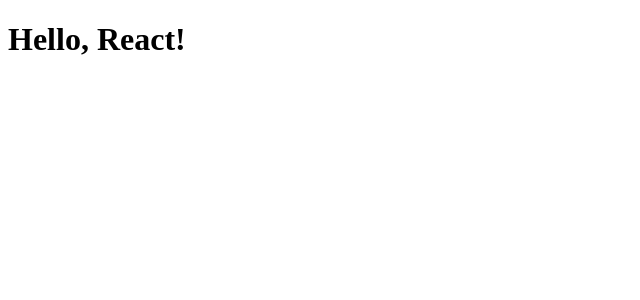
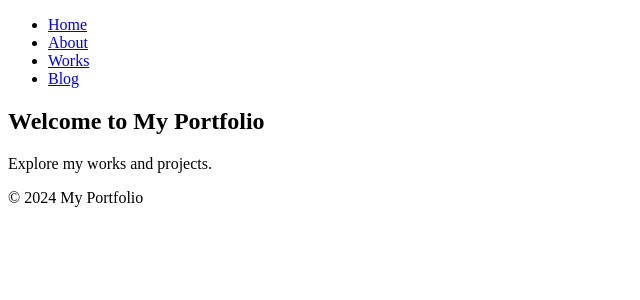
Before and after one commit to RomaneeChoiti/Choidev.github.io, a React app: page / in a window 1280 px wide. Shown: the top 300 px of the page, without its empty margins (0-640 px from the left). Built offline with nearby package versions, Linux system fonts and the light colour scheme.

Commit message:
Force remove embedded repository and update .gitignore

```diff
--- a/index.html
+++ b/public/index.html
@@ -1,12 +1,14 @@
 <!DOCTYPE html>
 <html lang="en">
   <head>
+    <link rel="icon" href="/favicon.ico" type="image/x-icon" />
+
     <meta charset="UTF-8" />
     <meta name="viewport" content="width=device-width, initial-scale=1.0" />
     <title>React App</title>
   </head>
   <body>
     <div id="root"></div>
-    <script src="dist/bundle.js"></script>
+    <script src="/dist/bundle.js"></script>
   </body>
 </html>
--- a/src/App.js
+++ b/src/App.js
@@ -1,11 +1,27 @@
 import React from "react";
+import { BrowserRouter as Router, Route, Routes } from "react-router-dom";
+import Header from "./components/Header";
+import Footer from "./components/Footer";
+import Home from "./components/Home";
+import About from "./components/About";
+import Works from "./components/Works";
+import Blog from "./components/Blog";
 
-const App = () => {
+function App() {
   return (
-    <div>
-      <h1>Hello, React!</h1>
-    </div>
+    <Router>
+      <div>
+        <Header />
+        <Routes>
+          <Route path="/" element={<Home />} />
+          <Route path="/about" element={<About />} />
+          <Route path="/works" element={<Works />} />
+          <Route path="/blog" element={<Blog />} />
+        </Routes>
+        <Footer />
+      </div>
+    </Router>
   );
-};
+}
 
 export default App;
--- /dev/null
+++ b/src/components/About.js
@@ -0,0 +1,12 @@
+import React from "react";
+
+function About() {
+  return (
+    <section>
+      <h1>About Me</h1>
+      <p>This is where you can tell more about yourself.</p>
+    </section>
+  );
+}
+
+export default About;
--- /dev/null
+++ b/src/components/Blog.js
@@ -0,0 +1,12 @@
+import React from "react";
+
+function Blog() {
+  return (
+    <section>
+      <h1>Blog</h1>
+      <p>Read my latest posts and articles.</p>
+    </section>
+  );
+}
+
+export default Blog;
--- /dev/null
+++ b/src/components/Footer.js
@@ -0,0 +1,11 @@
+import React from "react";
+
+function Footer() {
+  return (
+    <footer>
+      <p>© 2024 My Portfolio</p>
+    </footer>
+  );
+}
+
+export default Footer;
--- /dev/null
+++ b/src/components/Header.js
@@ -0,0 +1,27 @@
+import React from "react";
+import { Link } from "react-router-dom";
+
+function Header() {
+  return (
+    <header>
+      <nav>
+        <ul>
+          <li>
+            <Link to="/">Home</Link>
+          </li>
+          <li>
+            <Link to="/about">About</Link>
+          </li>
+          <li>
+            <Link to="/works">Works</Link>
+          </li>
+          <li>
+            <Link to="/blog">Blog</Link>
+          </li>
+        </ul>
+      </nav>
+    </header>
+  );
+}
+
+export default Header;
--- /dev/null
+++ b/src/components/Home.js
@@ -0,0 +1,12 @@
+import React from "react";
+
+function Home() {
+  return (
+    <section>
+      <h1>Welcome to My Portfolio</h1>
+      <p>Explore my works and projects.</p>
+    </section>
+  );
+}
+
+export default Home;
--- /dev/null
+++ b/src/components/Works.js
@@ -0,0 +1,12 @@
+import React from "react";
+
+function Works() {
+  return (
+    <section>
+      <h1>My Works</h1>
+      <p>Here are some of the projects I’ve worked on.</p>
+    </section>
+  );
+}
+
+export default Works;
```
Also changed, not shown: package.json (+5 -3 lines), 4 other files (tests, documents, lock files or other folders).
